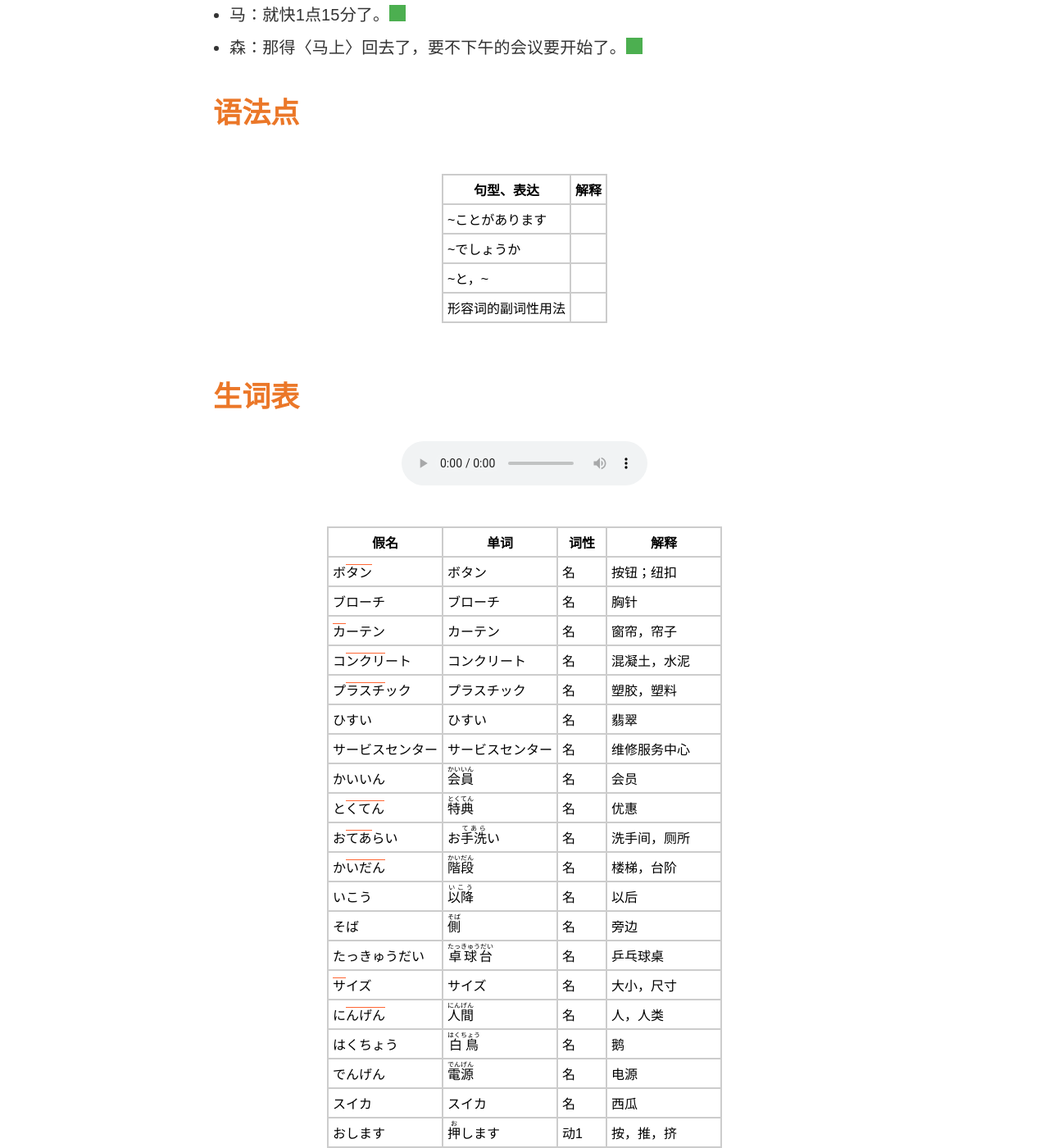
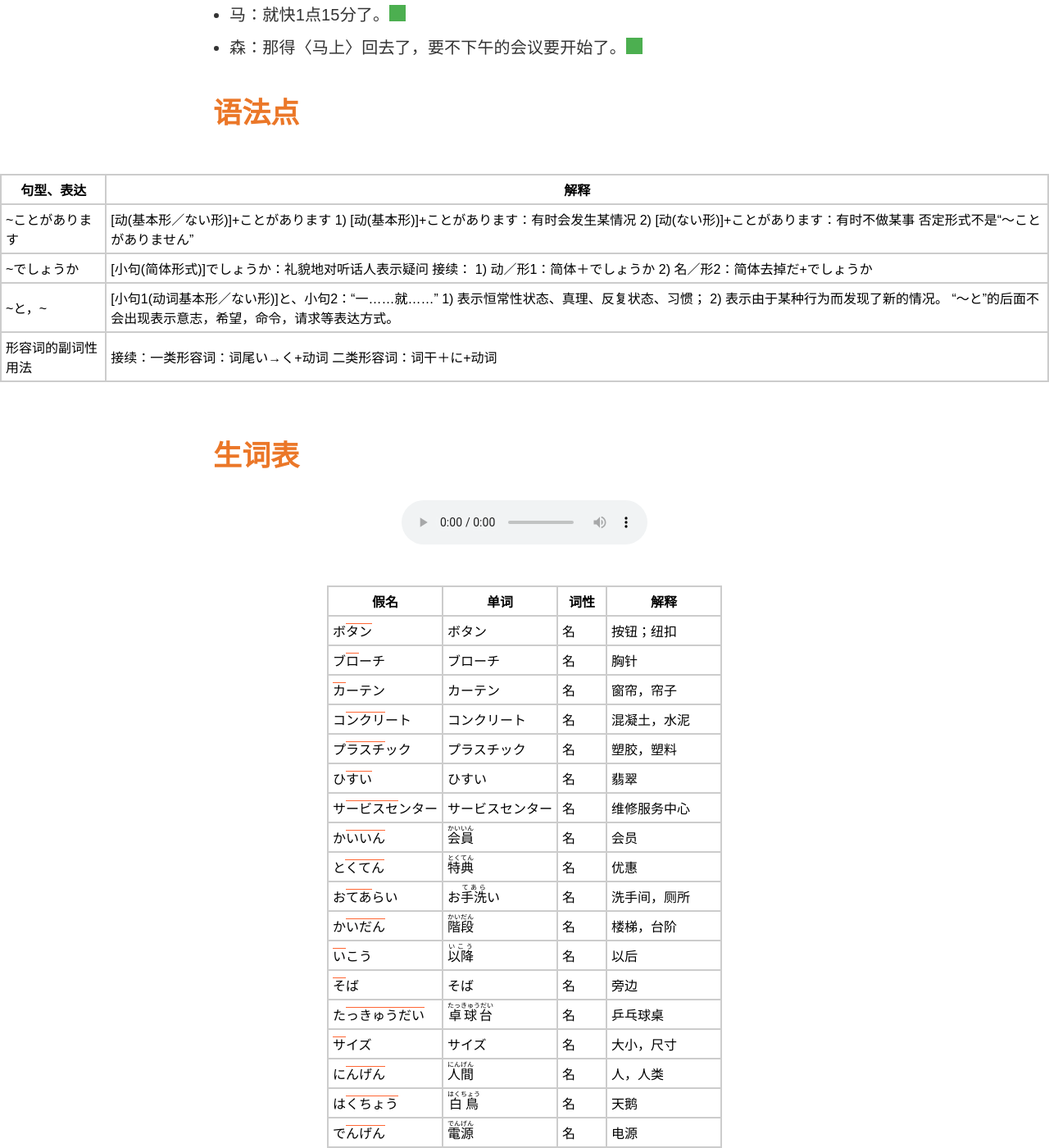
Before and after one commit to wizicer/LearnJapan, a Jekyll site: the page built from uwp/lesson31.md, in a window 1280 px wide and 1400 px high, scrolled down 3180 px. Shown: the whole window at 82% size. Built offline with Jekyll 4.4.1, drawn with Linux system fonts in a browser that asks for light colours; some of the changed text lies outside the part shown.

Commit message:
learned lesson 31

```diff
--- a/_data/grammar.csv
+++ b/_data/grammar.csv
@@ -148,7 +148,7 @@ idx,lesson,expression,explanation
 147 , 25 , <~が~> ~は/が~                             , [小句(动词简体形)]+[名]は[名]／[形]です 动词小句简体形+名，形1简体形+名，（形2→词干＋な）+名，（名1＋が＋名2＋の）＋名
 148 , 33 , ~かしら                                    ,
 149 , 26 , ~かもしれません                            , [小句（简体形）]＋かもしれません 表示推测，其可能性低于“でしょう”   其简体形是“～かもしれない”。
-150 , 31 , ~ことがあります                            ,
+150 , 31 , ~ことがあります                            , [动(基本形／ない形)]+ことがあります 1) [动(基本形)]+ことがあります：有时会发生某情况 2) [动(ない形)]+ことがあります：有时不做某事 否定形式不是“～ことがありません”
 151 , 32 , ~ことにします/ことにしました               ,
 152 , 32 , ~ことになりました                          ,
 153 , 48 , ~させていただきます                        ,
@@ -194,7 +194,7 @@ idx,lesson,expression,explanation
 193 , 33 , ~てしまいます                              ,
 194 , 26 , ~でしょう [推测]                           , [小句（简体形）]＋でしょう。  “～でしょう” 表示推测。“大概，也许。”
 195 , 27 , ~でしょう? [确认]                          , [小句(简体形)]でしょう？ ①确认对方比自己更为熟悉的事情，读升调； ②当对方和自己意见不同，或叮问对方，读降调。
-196 , 31 , ~でしょうか                                ,
+196 , 31 , ~でしょうか                                , [小句(简体形式)]でしょうか：礼貌地对听话人表示疑问 接续： 1) 动／形1：简体＋でしょうか 2) 名／形2：简体去掉だ+でしょうか
 197 , 42 , ~ですもの/~だもん                          ,
 198 , 26 , ~ではありませんか                          , ～もしかしたら 口语形式，一般与“~かもしれません”“～ではありませんか”等呼应使用，用于可能性较低的场合，表示“也许”“莫非”等意。
 199 , 32 , ~てほしい                                  ,
@@ -203,7 +203,7 @@ idx,lesson,expression,explanation
 202 , 35 , ~でも [提示极端的例子]                     ,
 203 , 37 , ~でも [示例]                               ,
 204 , 28 , ~てもらいます                              , [动]てもらいます “A从B处得到某项帮助/A由于B的行为而得到某种恩惠” A：受益人 B：行为主体（提供帮助的人） ~：B的行为
-205 , 31 , ~と，~                                     ,
+205 , 31 , ~と，~                                     , [小句1(动词基本形／ない形)]と、小句2：“一……就……” 1) 表示恒常性状态、真理、反复状态、习惯； 2) 表示由于某种行为而发现了新的情况。 “～と”的后面不会出现表示意志，希望，命令，请求等表达方式。
 206 , 27 , ~と会います                                , [名]と会います “～に”：表示单向性的行为对象 “～と”：表示双向性的行为对象
 207 , 29 , ~という~                                   , [名1]＋という＋[名2]：表示称谓，“叫做……”
 208 , 30 , ~と思います                                , [动(意志形)]＋と思います 用法：将自己要做某事的意志告诉听话人。1) 是表示个人意志的表达方式，通常只能用于第一人称。 2) 问句可用于第二人称，用于直接询问对方的意志。
@@ -265,7 +265,7 @@ idx,lesson,expression,explanation
 264 , 46 , ~んじゃないですか [婉转陈述意见的表达]     ,
 265 , 25 , 名词的修饰                                 , 动词/形容词/动词小句/形容词小句修饰名词时，使用连体形式。连体形式：动词:简体形，形1:简体形，形2:词干+な，名词:名+の+名
 266 , 33 , 自动词和他动词                             ,
-267 , 31 , 形容词的副词性用法                         ,
+267 , 31 , 形容词的副词性用法                         , 接续：一类形容词：词尾い→く+动词  二类形容词：词干＋に+动词
 268 , 44 , 形容词+さ                                  ,
 269 , 29 , 命令形                                     , 用于向对方下命令。从基本形变起 动1：->“え”段；动2：“る”->“ろ”；动3：“来(く)る”->“来(こ)い”，“する”->“しろ”。
 270 , 30 , 意志形                                     , 说话人当场表示自己的决心、意志。从基本形变起 动1：->“お”段上的长音；动2：“る”->“よう”；动3：する→しよう；くる→こよう；
--- a/_data/lessons.yml
+++ b/_data/lessons.yml
@@ -2365,7 +2365,7 @@ l31:
     * !馬(ば)：ここを!曲(ま)がると!小(ちい)さな!公園(こうえん)があって，!子供(こども)たちがよく!卓球(たっきゅう)をしているんですよ。
     * !森(もり)：!卓球(たっきゅう)ですか？!公園(こうえん)で？
     * !馬(ば)：そうです。その!公園(こうえん)にはコンクリートでできた!卓球(たっきゅう)!台(だい)があるんです。
-    * !森(もり)：コンクリートの!卓球(たっきゅう)!台(だい)？へえ，!面白(おもしろ)いですね。
+    * !森(もり)：コンクリートの!卓球(たっきゅう)!台(だい)？へえ，おもしろいですね。
     * !馬(ば)：ええ，!卓球(たっきゅう)をしたい!時(とき)にいつでもできるんです。たまに!公園(こうえん)のそばを!通(とお)ることがあるんですが，!必(かなら)ずだれかがやっていますね。
     * -
     * !馬(ば)：ここから３００メ－トルほどいくと，スポ－ツセンターがあります。
```
Also changed, not shown: _data/words.csv.
